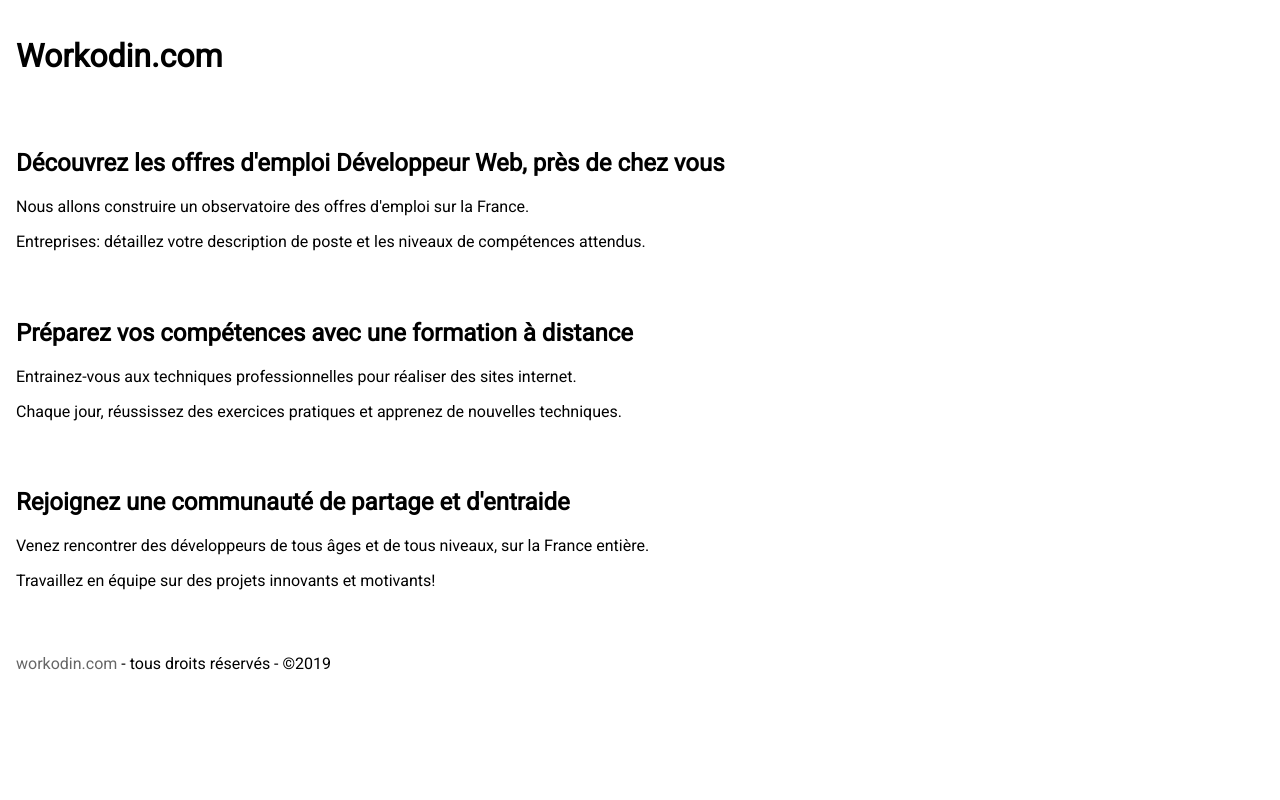
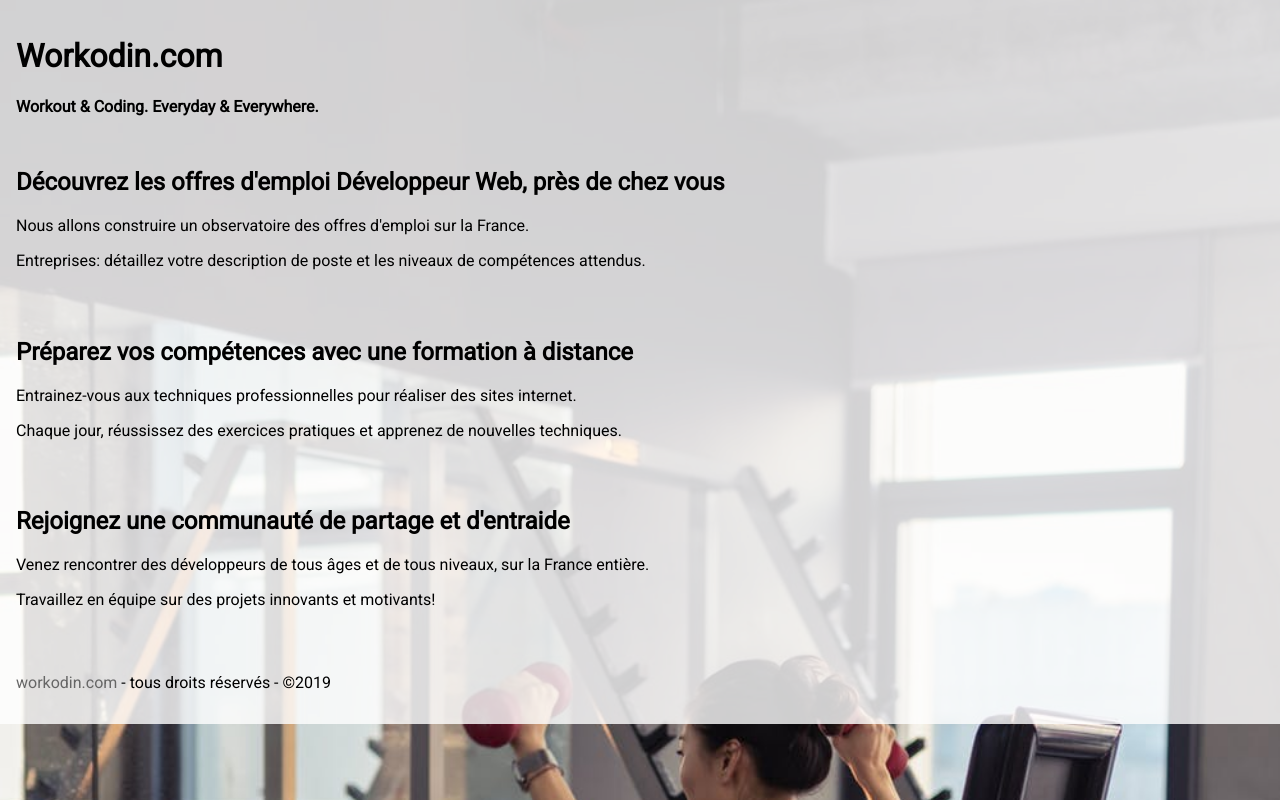
Before and after one commit to workodin/workodin.com, a PHP site: page / in a window 1280 px wide. Run offline with PHP 8.4, Linux system fonts and the light colour scheme.

Commit message:
ajout d'image de fond

```diff
--- a/public/index.php
+++ b/public/index.php
@@ -28,9 +28,12 @@ html, body {
     margin:0 auto;
     background-color:#ffffff;
     min-height:100%;
+    background: url('/assets/images/workodin-workout.jpg');
+    background-size:cover;
 }
 header, section, footer {
     padding:1rem;
+    background-color:rgba(255,255,255,0.8);
 }
 a {
     color: #666666;
@@ -42,6 +45,7 @@ a {
     <div class="page">
         <header>
             <h1>Workodin.com</h1>
+            <strong>Workout & Coding. Everyday & Everywhere.</strong>
         </header>
         <main>
             <section>
```
Also changed, not shown: README.md, public/assets/images/workodin-workout.jpg (added).
